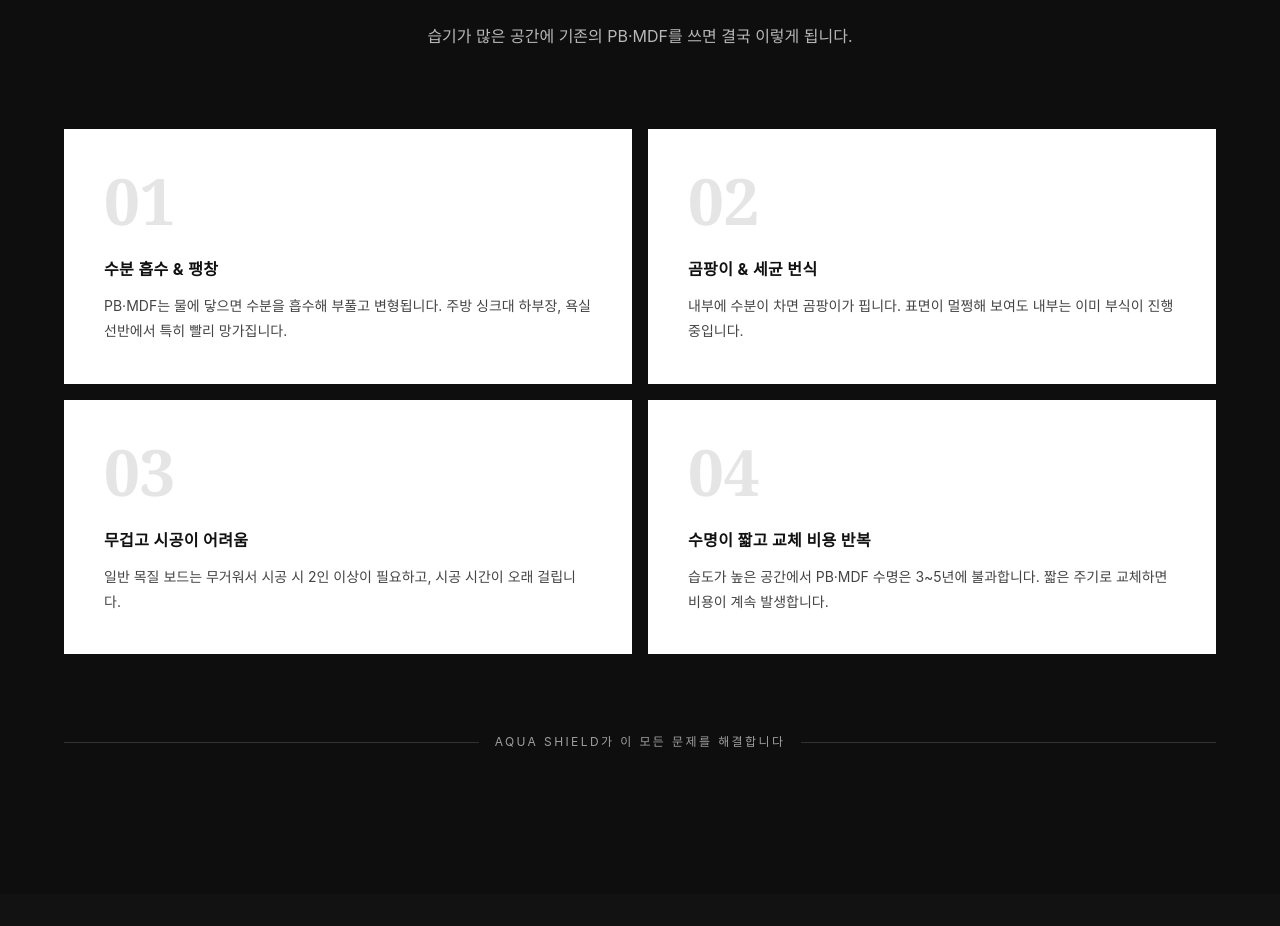
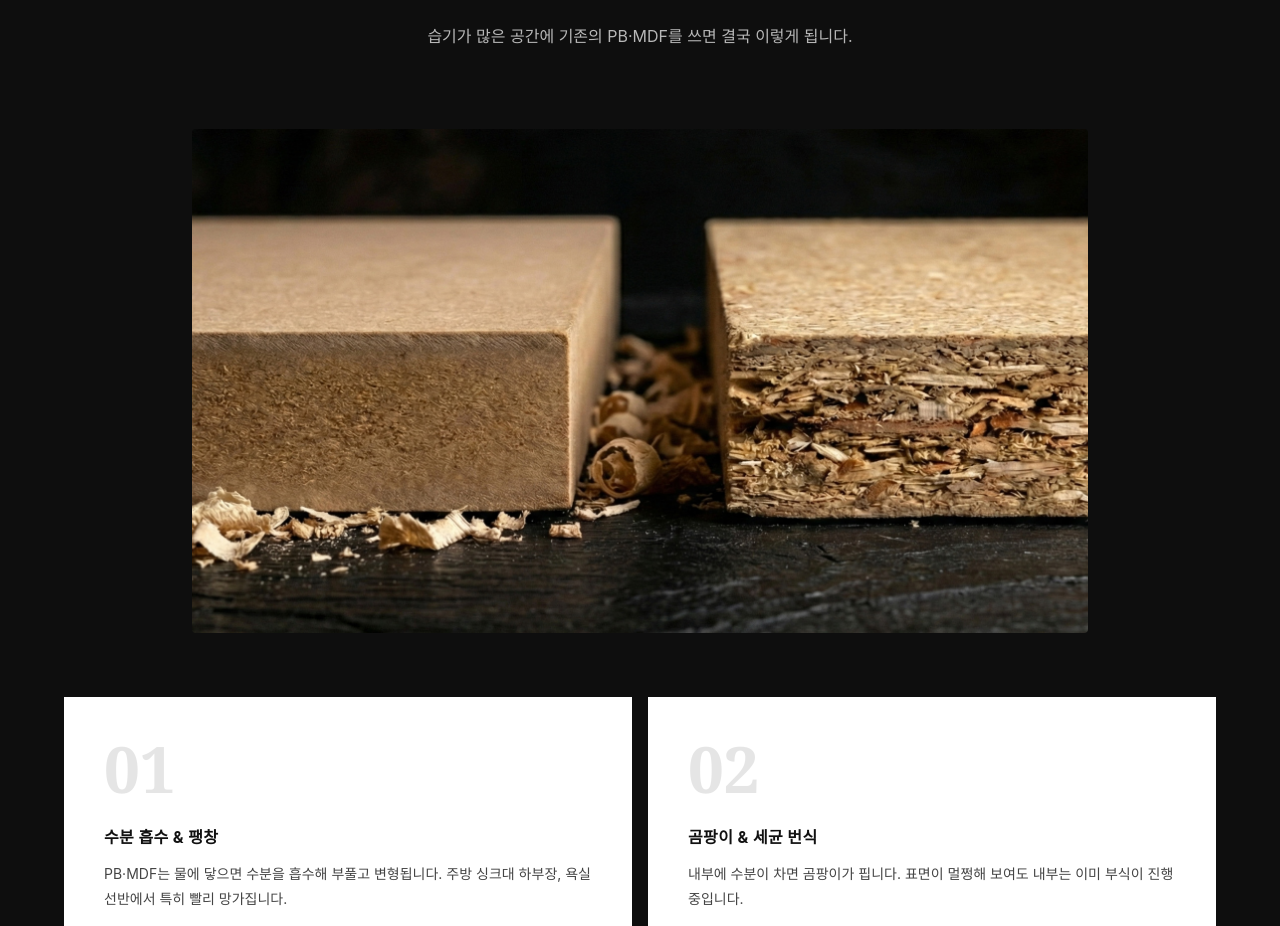
Before and after one commit to flosytk-dot/aquashield-site, a Next.js app: page / in a window 1280 px wide. Shown: the part 1900-2826 px from the top of the page. Built offline with nearby package versions, Linux system fonts and the light colour scheme; a web font is replaced by a local one.

Commit message:
Problems 섹션에 PB MDF 이미지 추가
Co-Authored-By: Claude Opus 4.6 <noreply@anthropic.com>

```diff
--- a/components/Problems.tsx
+++ b/components/Problems.tsx
@@ -1,3 +1,4 @@
+import Image from "next/image";
 import FadeUp from "./FadeUp";
 
 const problems = [
@@ -38,6 +39,17 @@ export default function Problems() {
           </p>
         </FadeUp>
 
+        <FadeUp className="mb-16">
+          <div className="relative w-full aspect-[16/9] max-w-4xl mx-auto overflow-hidden rounded">
+            <Image
+              src="/images/pb-mdf.jpg"
+              alt="PB·MDF 문제점"
+              fill
+              className="object-cover"
+            />
+          </div>
+        </FadeUp>
+
         <div className="grid grid-cols-1 md:grid-cols-2 gap-4">
           {problems.map((p, i) => (
             <FadeUp key={p.title} delay={i * 100} className="h-full">
```
Also changed, not shown: public/images/pb-mdf.jpg (added).
